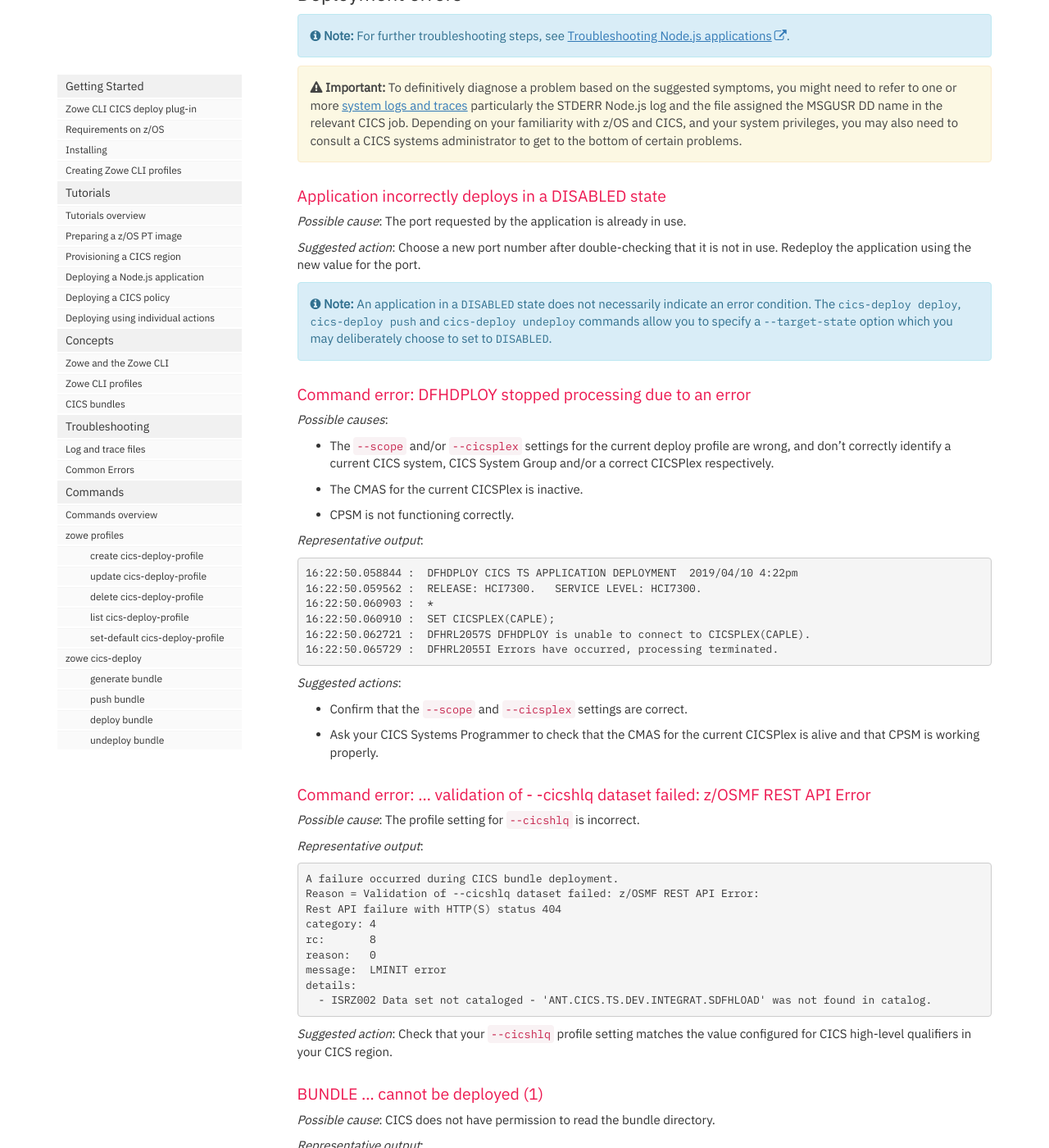
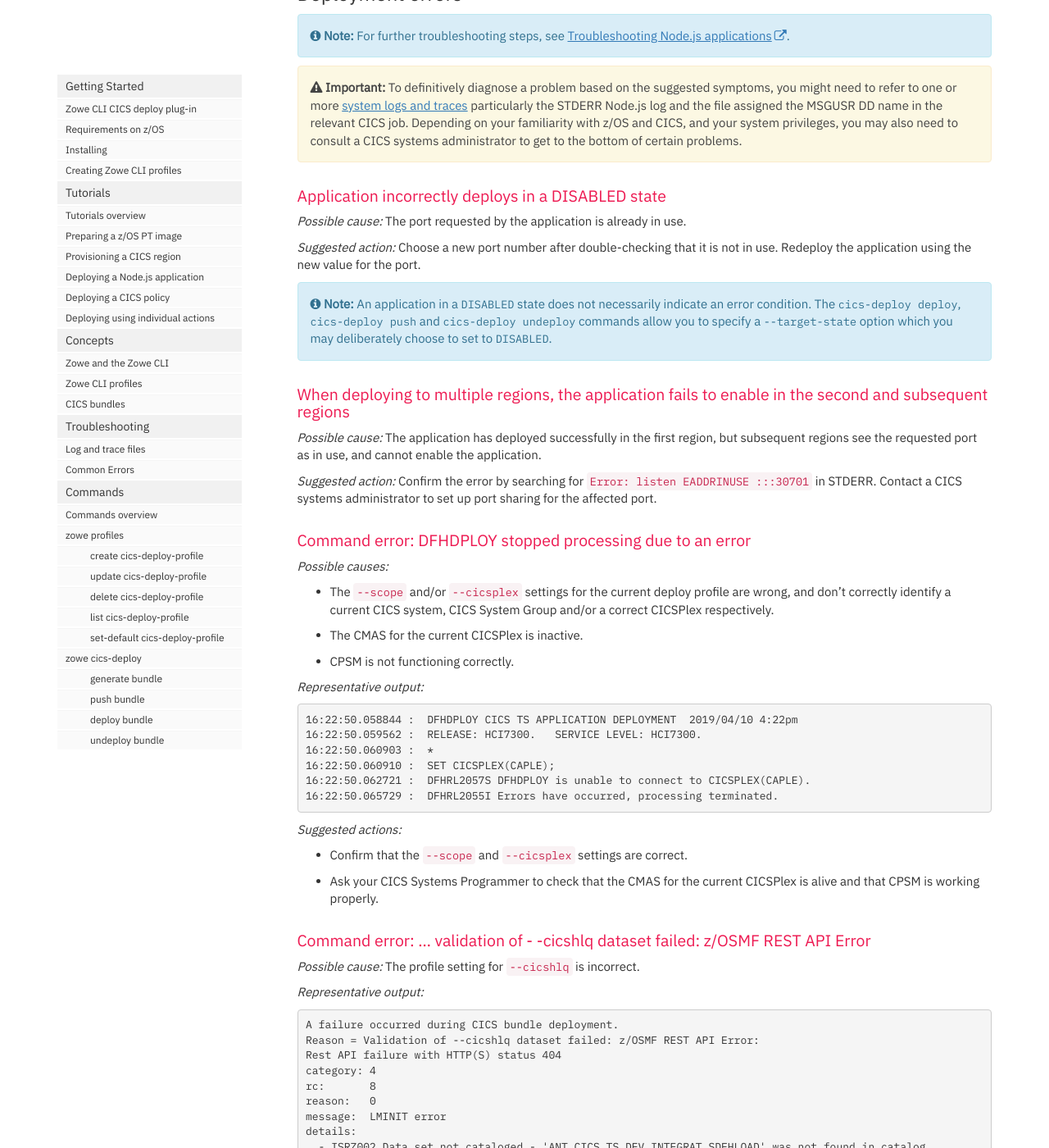
Before and after one commit to IBM/zowe-cli-cics-deploy-plugin, a Jekyll site: the page built from docs/pages/cdp/cdp-Common-Errors.md, in a window 1280 px wide and 1400 px high, scrolled down 486 px. Shown: the whole window at 82% size. Built offline with Jekyll 4.4.1, drawn with Linux system fonts in a browser that asks for light colours; nearby versions of some CDN libraries; comment, search, counter and statistics services are not loaded; some of the changed text lies outside the part shown.

Commit message:
Add error scenario as per issue #83
Signed-off-by: Clive Harris <clive.harris2@ibm.com>

```diff
--- a/docs/pages/cdp/cdp-Common-Errors.md
+++ b/docs/pages/cdp/cdp-Common-Errors.md
@@ -24,20 +24,25 @@ If you experience errors while using the cics-deploy plug-in, check the followin
 
 ### Application incorrectly deploys in a DISABLED state
 
-*Possible cause*: The port requested by the application is already in use.
+*Possible cause:* The port requested by the application is already in use.
 
-*Suggested action*: Choose a new port number after double-checking that it is not in use. Redeploy the application using the new value for the port.
+*Suggested action:* Choose a new port number after double-checking that it is not in use. Redeploy the application using the new value for the port.
 
 {% include note.html content="An application in a `DISABLED` state does not necessarily indicate an error condition. The `cics-deploy deploy`, `cics-deploy push` and `cics-deploy undeploy` commands allow you to specify a `--target-state` option which you may deliberately choose to set to `DISABLED`." %}
 
+### When deploying to multiple regions, the application fails to enable in the second and subsequent regions
+*Possible cause:* The application has deployed successfully in the first region, but subsequent regions see the requested port as in use, and cannot enable the application.
+
+*Suggested action:* Confirm the error by searching for `Error: listen EADDRINUSE :::30701` in STDERR. Contact a CICS systems administrator to set up port sharing for the affected port.
+
 ### Command error: DFHDPLOY stopped processing due to an error
 
-*Possible causes*:
+*Possible causes:*
 * The `--scope` and/or `--cicsplex` settings for the current deploy profile are wrong, and don't correctly identify a current CICS system, CICS System Group and/or a correct CICSPlex respectively.
 * The CMAS for the current CICSPlex is inactive.
 * CPSM is not functioning correctly.
 
-*Representative output*:
+*Representative output:*
 <pre class="messageText">
 16:22:50.058844 :  DFHDPLOY CICS TS APPLICATION DEPLOYMENT  2019/04/10 4:22pm
 16:22:50.059562 :  RELEASE: HCI7300.   SERVICE LEVEL: HCI7300.
@@ -47,16 +52,16 @@ If you experience errors while using the cics-deploy plug-in, check the followin
 16:22:50.065729 :  DFHRL2055I Errors have occurred, processing terminated.
 </pre>
 
-*Suggested actions*:
+*Suggested actions:*
 
 * Confirm that the `--scope` and `--cicsplex` settings are correct.
 * Ask your CICS Systems Programmer to check that the CMAS for the current CICSPlex is alive and that CPSM is working properly.
 
 ### Command error: ... validation of - -cicshlq dataset failed: z/OSMF REST API Error
 
-*Possible cause*: The profile setting for `--cicshlq` is incorrect.
+*Possible cause:* The profile setting for `--cicshlq` is incorrect.
 
-*Representative output*:
+*Representative output:*
 <pre class="messageText">
 A failure occurred during CICS bundle deployment.
 Reason = Validation of --cicshlq dataset failed: z/OSMF REST API Error:
@@ -69,21 +74,21 @@ details:
   - ISRZ002 Data set not cataloged - 'ANT.CICS.TS.DEV.INTEGRAT.SDFHLOAD' was not found in catalog.
 </pre>
 
-*Suggested action*:
+*Suggested action:*
 Check that your `--cicshlq` profile setting matches the value configured for CICS high-level qualifiers in your CICS region.
 
 ### BUNDLE ... cannot be deployed (1)
 
-*Possible cause*: CICS does not have permission to read the bundle directory.
+*Possible cause:* CICS does not have permission to read the bundle directory.
 
-*Representative output*:
+*Representative output:*
 <pre class="messageText">
 11:46:15.916293 : DFHRL2300E BUNDLE(CICSJS02) cannot be deployed. The reason for the failure could not be determined.
 11:46:15.922147 : DFHRL2055I Errors have occurred, processing terminated.
 11:46:15.927066 : DFHRL2014I Disconnecting from CICSPLEX(CAPLEX).
 </pre>
 
-*Suggested action*:
+*Suggested action:*
 Check the MSGUSR file for more specific diagnostics and if relevant, change the permissions on the offending directory.
 
 <pre class="messageText">
@@ -93,9 +98,9 @@ DFHRL0110 E 04/24/2019 11:46:13 CALMAS1 COIE The CICS resource lifecycle manager
 
 ### BUNDLE ... cannot be deployed (2)
 
-*Possible cause*: The `cics.xml` file is malformed.
+*Possible cause:* The `cics.xml` file is malformed.
 
-*Representative output*:
+*Representative output:*
 <pre class="messageText">
 15:56:17.411714 :  DFHRL2300E BUNDLE(CICSJS02) cannot be deployed. The reason for the failure could not be determined.
 15:56:17.419308 :  DFHRL2055I Errors have occurred, processing terminated.
@@ -110,16 +115,16 @@ DFHRL0113 E 05/17/2019 15:56:15 CALMAS1 COIE The CICS resource lifecycle manager
            root directory. The manifest is not valid.
 </pre>
 
-*Suggested action*:
+*Suggested action:*
 Check that your `cics.xml` file is well-formed.
 
 ## General errors
 
 ### Syntax error: Invalid value length for option
 
-*Possible cause*: The length of the option you provided in a command was either too long or two short.
+*Possible cause:* The length of the option you provided in a command was either too long or two short.
 
-*Representative output*:
+*Representative output:*
 <pre class="messageText">
 Syntax Error:
 Invalid value length for option:
@@ -131,5 +136,5 @@ NODETESTS
 The length must be between 1 and 8 (inclusive)
 </pre>
 
-*Suggested action*:
+*Suggested action:*
 Review the error output text and reissue the original command having corrected the name of the option so that its length falls within acceptable limits.
```
